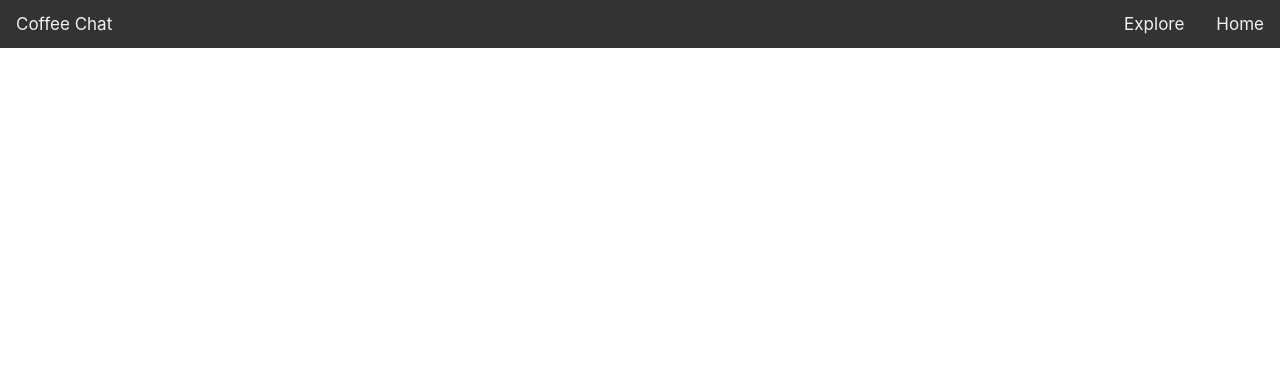
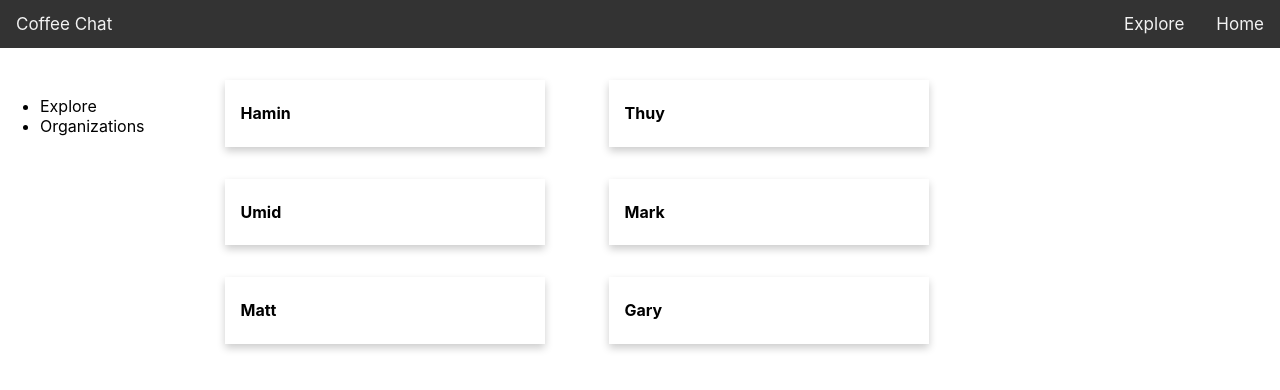
Before and after one commit to HaminLeee/coffee-chat, a React (Create React App) app in the folder client/: page / in a window 1280 px wide. Shown: the top 390 px of the page. Built offline with nearby package versions, Linux system fonts and the light colour scheme.

Commit message:
Add sidebar, card skeleton

```diff
--- a/client/package.json
+++ b/client/package.json
@@ -8,6 +8,7 @@
     "@testing-library/user-event": "^7.1.2",
     "react": "^17.0.0",
     "react-dom": "^17.0.0",
+    "react-router-dom": "^5.2.0",
     "react-scripts": "3.4.4",
     "react-uid": "^2.3.0"
   },
--- a/client/src/App.js
+++ b/client/src/App.js
@@ -1,11 +1,23 @@
 import React from 'react';
 import Navbar from "./components/Navbar";
+import { Route, Switch, BrowserRouter } from 'react-router-dom';
+
+import AdminHomePage from './pages/AdminHomePage';
+import UserHomePage from './pages/UserHomePage';
+import SideBar from './components/Sidebar';
 
 function App() {
   return (
     <div >
-      <Navbar style= {{width: '100rem'}}></Navbar>
-
+      <Navbar id="navbar"></Navbar>
+      <BrowserRouter>
+          <Switch>
+            <Route exact path='/'
+                  render={() => <UserHomePage />}/>
+            <Route exact path='/admin'
+                  render={() => <AdminHomePage/>}/>
+          </Switch>
+        </BrowserRouter>
     </div>
   );
 }
--- /dev/null
+++ b/client/src/components/Sidebar.js
@@ -0,0 +1,21 @@
+import React, { Component } from 'react';
+
+class Sidebar extends Component {
+     render() {
+          return (
+               <div className="sideBar">
+                    <ul>
+                         <li>
+                              Explore
+                         </li>
+                         <li>
+                              Organizations
+                         </li>
+                    </ul>
+
+               </div>
+          );
+     }
+}
+
+export default Sidebar;
--- /dev/null
+++ b/client/src/components/UserCards.js
@@ -0,0 +1,27 @@
+import React, { Component } from 'react';
+
+class UserCards extends Component {
+     state = {
+          userNames: ['Hamin', 'Thuy', 'Umid', 'Mark', 'Matt', 'Gary'],
+
+     }
+
+     render() {
+          const userCards = this.state.userNames.map((user) => {
+               return (
+                    <div className="userCard">
+                         <div className="userContainer">
+                              <h4><b>{user}</b></h4>
+                         </div>
+                    </div>
+               )
+          })
+          return (
+              <div className="userCards">
+                   {userCards}
+              </div>
+          );
+     }
+}
+
+export default UserCards;
--- a/client/src/index.css
+++ b/client/src/index.css
@@ -52,3 +52,39 @@ code {
   background-color: #196f76;
   color: white;
 }
+
+#navbar {
+  width: 100rem;
+}
+
+.userCard {
+  box-shadow: 0 4px 8px 0 rgba(0,0,0,0.2);
+  transition: 0.3s;
+  width: 20rem;
+  margin-left: 2rem;
+  margin-right: 2rem;
+  margin-top: 2rem;
+}
+
+.userContainer {
+  padding: 2px 16px;
+}
+
+.userCards {
+  display: flex;
+  flex-wrap: wrap;
+}
+
+.sideBar {
+  height: 80%;
+  width: 10rem;
+  margin-top: 2rem;
+  margin-right: 3rem;
+  /* position: fixed; */
+  /* left: 2rem; */
+}
+
+.pageContainer {
+  display: flex;
+
+}
--- /dev/null
+++ b/client/src/pages/AdminHomePage.js
@@ -0,0 +1,13 @@
+import React, { Component } from 'react';
+
+class AdminHomePage extends Component {
+     render() {
+          return (
+               <div>
+
+               </div>
+          );
+     }
+}
+
+export default AdminHomePage;
--- /dev/null
+++ b/client/src/pages/UserHomePage.js
@@ -0,0 +1,16 @@
+import React, { Component } from 'react';
+import Sidebar from '../components/Sidebar';
+import UserCards from '../components/UserCards';
+
+class UserHomePage extends Component {
+     render() {
+          return (
+               <div className="pageContainer">
+                    <Sidebar></Sidebar>
+                    <UserCards></UserCards>
+               </div>
+          );
+     }
+}
+
+export default UserHomePage;
```
Also changed, not shown: client/src/components/OrganizationCard.js (added, +13 -0 lines), 1 other file (tests, documents, lock files or other folders).
